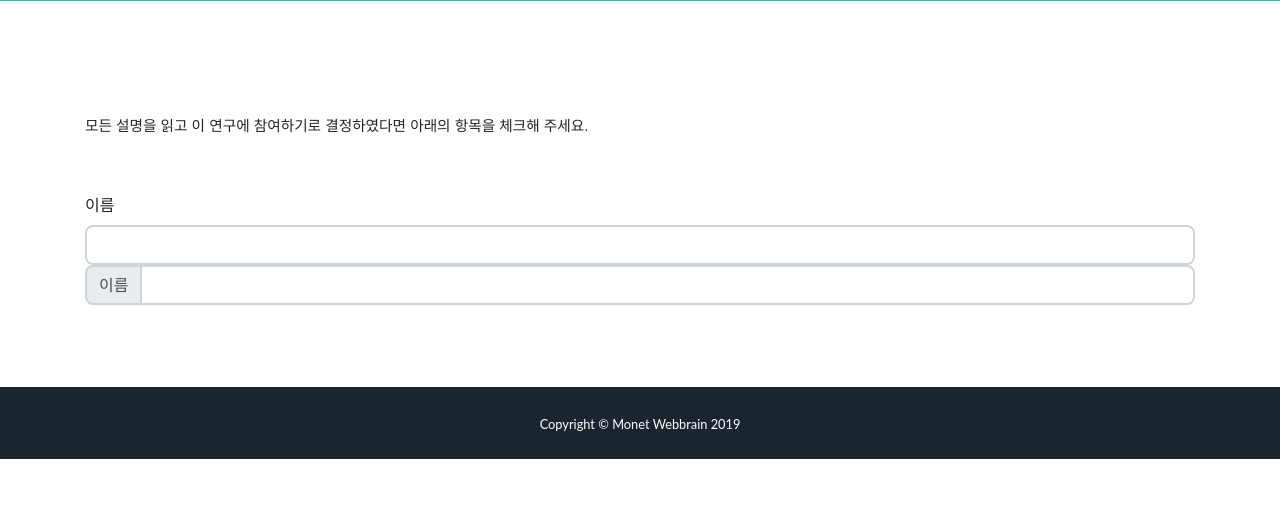
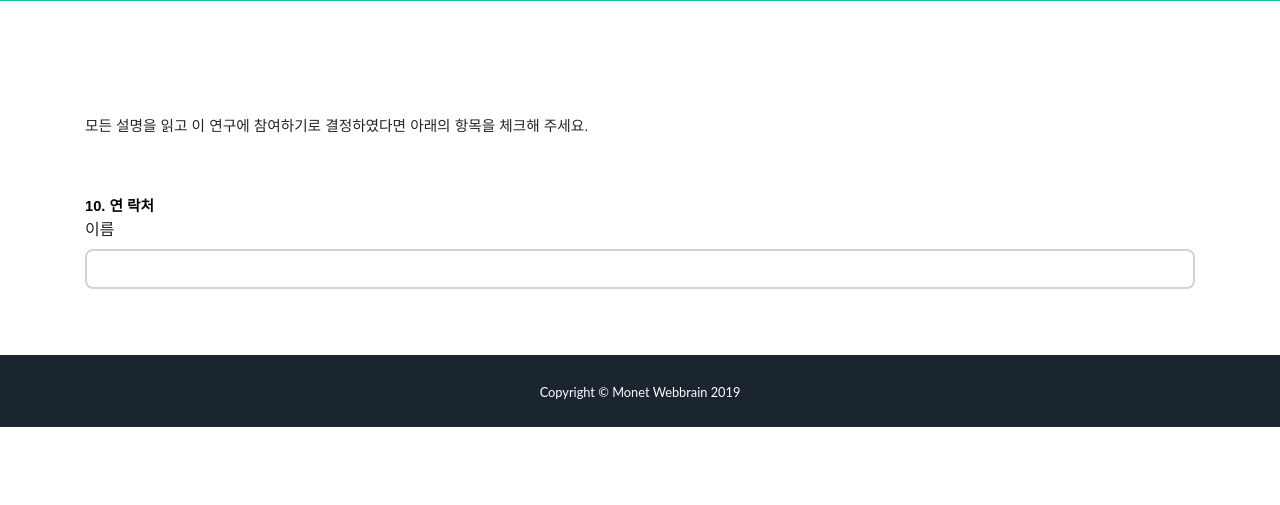
Before and after one commit to cuhong/webbrain, a Django app: template templates/agree.html in a window 1280 px wide. Shown: the part 295-800 px from the top of the page. Run offline with Django 3.2, Linux system fonts and the light colour scheme; the template is opened without the code that fills it, so the values that code supplies are empty; some libraries are stand-ins or nearby versions; some web fonts are replaced.

Commit message:
first commit

```diff
--- a/templates/agree.html
+++ b/templates/agree.html
@@ -72,16 +72,20 @@
                     {% endfor %}
                 </div>
                 <p></p></span></span></b></p>
+
+                <p class="MsoNormal" align="left" style="margin-top:0cm;margin-right:.3pt; margin-bottom:0cm;margin-left:21.25pt;margin-bottom:.0001pt;text-align:left; text-indent:-21.25pt;mso-pagination:widow-orphan;mso-list:l1 level1 lfo2">
+                    <b style="mso-bidi-font-weight:normal">
+                        <span lang="EN-US" style="font-size:11.0pt; font-family:Nanum Gothic,sans-serif;mso-bidi-font-family:Nanum Gothic; color:black">
+                            <span style="mso-list:Ignore">10. 연</span>
+                        </span>
+                    </b>
+                    <b style="mso-bidi-font-weight:normal">
+                    <span style="font-size:11.0pt;font-family:Nanum Gothic,sans-serif;color:black">락처</span>
+                    </b>
+                    <span style="font-family: Nanum Gothic, sans-serif; font-size: 11pt;">&nbsp;</span>
+                </p>
                 <label for="name">이름</label>
                 <input type="text" id="name" class="form-control">
-
-                <div class="md-form input-group mb-3">
-                    <div class="input-group-prepend">
-                        <span class="input-group-text md-addon" id="inputGroupMaterial-sizing-default">이름</span>
-                    </div>
-                    <input type="text" class="form-control" aria-label="name"
-                           aria-describedby="inputGroupMaterial-sizing-default">
-                </div>
             </div>
 
         </div>
```
